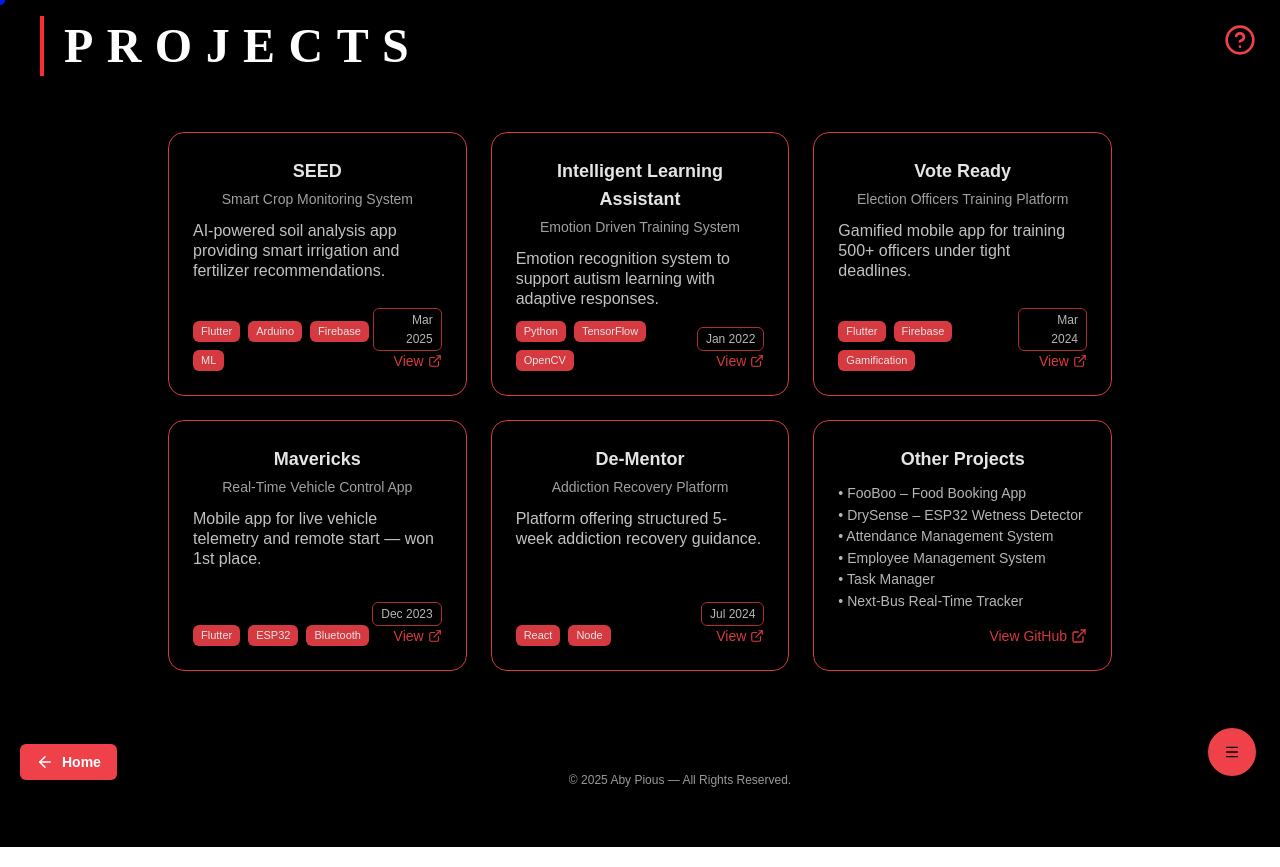
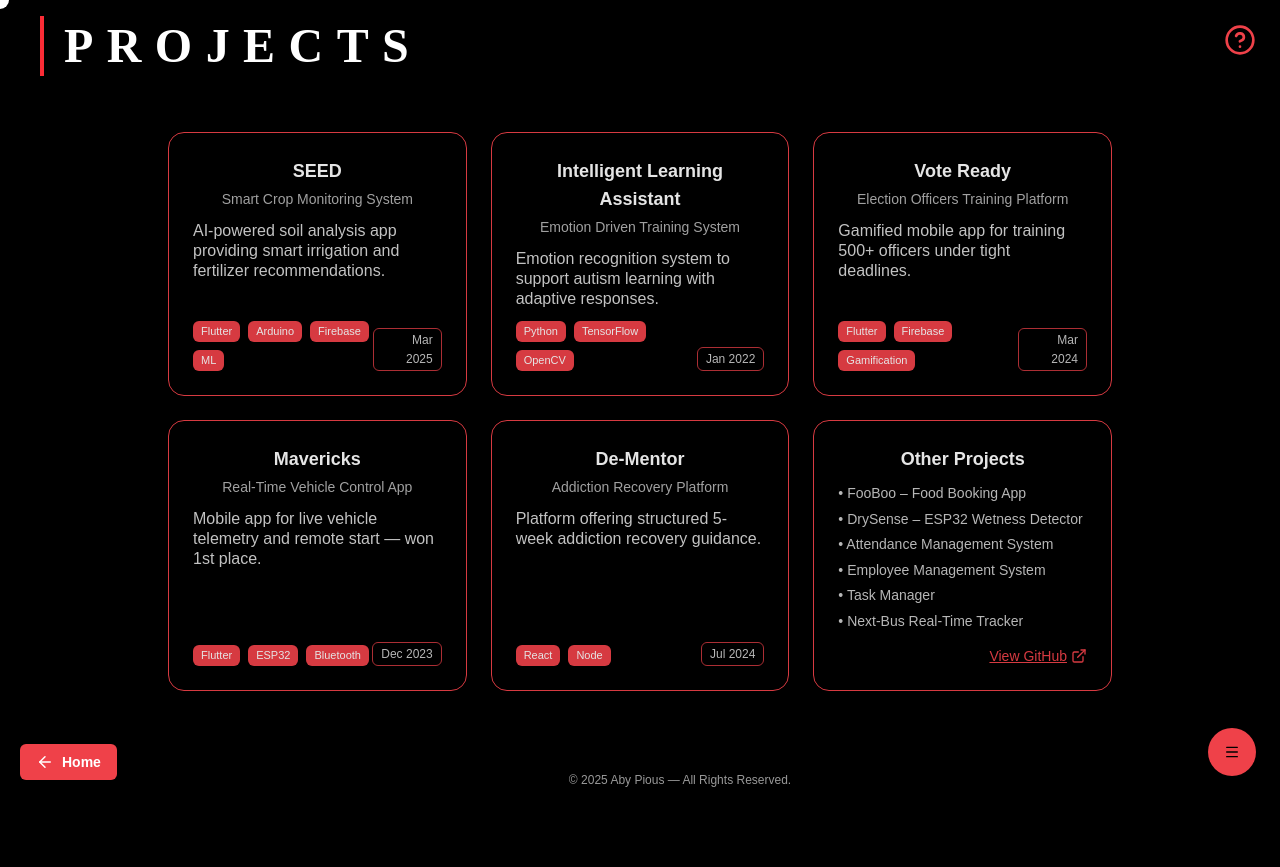
Before and after one commit to abypious/abypious-portfolio, a Next.js app: page /projects in a window 1280 px wide. Built offline with nearby package versions, Linux system fonts and the light colour scheme.

Commit message:
made some ui improvements and link updates

```diff
--- a/app/about/AboutCard.jsx
+++ b/app/about/AboutCard.jsx
@@ -74,14 +74,14 @@ export default function AboutCard() {
           whileHover={!open ? imageHover : expandedHover}
           className="
             flex flex-col items-center lg:items-start
-            gap-3 sm:gap-4
+            gap-1 sm:gap-4
             flex-shrink-0
           "
         >
           <motion.img
             src="/Profile.jpg"
             width={open ? 160 : 360}
-            height={open ? 160 : 260}
+            height={open ? 160 : 360}
             alt="Profile"
             className="rounded-full border border-[#ef41494f] object-cover"
             layout="position"
@@ -248,7 +248,7 @@ export default function AboutCard() {
               variants={fadeItem}
               className="
                 md:col-span-3
-                flex flex-col sm:flex-row gap-3 sm:gap-4 mt-3
+                flex flex-col sm:flex-row gap-3 sm:gap-4 mt-3 min-h-[90px]
               "
             >
               <button
--- a/app/globals.css
+++ b/app/globals.css
@@ -1,15 +1,9 @@
 @import "tailwindcss";
 
+/* Theme Vars */
 :root {
   --background: #ffffff;
   --foreground: #171717;
-}
-
-@theme inline {
-  --color-background: var(--background);
-  --color-foreground: var(--foreground);
-  --font-sans: var(--font-geist-sans);
-  --font-mono: var(--font-geist-mono);
 }
 
 @media (prefers-color-scheme: dark) {
@@ -25,37 +19,44 @@ body {
   font-family: Arial, Helvetica, sans-serif;
 }
 
-/* Hide default cursor */
+/* Cursor behavior */
 * {
   cursor: none;
+}
+
+input, textarea, select {
+  cursor: text !important;
 }
 
 /* Base cursor */
 .custom-cursor {
   position: fixed;
-  width: 10px;
-  height: 10px;
-  background: #001aff;
+  width: 18px;
+  height: 18px;
+  background: #fff;
   border-radius: 50%;
   pointer-events: none;
   transform: translate(-50%, -50%);
-  transition: width 0.15s ease, height 0.15s ease, background 0.15s ease;
-  z-index: 999999;
+  transition: width 0.18s cubic-bezier(.17,.67,.83,.67),
+              height 0.18s cubic-bezier(.17,.67,.83,.67),
+              background 0.18s ease,
+              border 0.18s ease;
+  z-index: 9999;
 }
 
-/* Cursor grows when hovering links/buttons */
 .cursor-hover {
-  width: 28px !important;
-  height: 28px !important;
-  background: rgb(0, 0, 0) !important;
+  width: 24px !important;
+  height: 24px !important;
+  background: black !important;
   backdrop-filter: blur(3px);
-  border: 2px solid #001aff;
+  border: 2px solid #726f6f;
 }
 
 .custom-cursor.clicked {
   animation: clickPulse 0.3s forwards;
 }
 
+/* Animations */
 @keyframes clickPulse {
   0% { transform: translate(-50%, -50%) scale(1); }
   50% { transform: translate(-50%, -50%) scale(2.5); opacity: 0.5; }
@@ -71,7 +72,7 @@ body {
   animation: fadeIn 0.6s ease forwards;
 }
 
-
+/* Disable cursor on touch screens */
 @media (pointer: coarse) {
   .custom-cursor {
     display: none !important;
--- a/app/layout.js
+++ b/app/layout.js
@@ -3,6 +3,10 @@ import CustomCursor from "../components/CustomCursor.jsx";
 
 export const metadata = {
   title: "Aby Pious | Portfolio",
+  icons: {
+    icon: "/favicon.png",
+    apple: "/favicon.png",
+  },
 };
 
 export default function RootLayout({ children }) {
--- a/app/projects/page.jsx
+++ b/app/projects/page.jsx
@@ -11,7 +11,7 @@ const majorProjects = [
     date: "Mar 2025",
     stack: ["Flutter", "Arduino", "Firebase", "ML"],
     desc: "AI-powered soil analysis app providing smart irrigation and fertilizer recommendations.",
-    link: "#"
+    link: "https://github.com/abypious/Seed.git"
   },
   {
     name: "Intelligent Learning Assistant",
@@ -19,7 +19,7 @@ const majorProjects = [
     date: "Jan 2022",
     stack: ["Python", "TensorFlow", "OpenCV"],
     desc: "Emotion recognition system to support autism learning with adaptive responses.",
-    link: "#"
+    link: "https://github.com/abypious/Intelligent-learning-assistant.git"
   },
   {
     name: "Vote Ready",
@@ -27,7 +27,7 @@ const majorProjects = [
     date: "Mar 2024",
     stack: ["Flutter", "Firebase", "Gamification"],
     desc: "Gamified mobile app for training 500+ officers under tight deadlines.",
-    link: "#"
+    link: "https://github.com/abypious/vote-ready.git"
   },
   {
     name: "Mavericks",
@@ -35,7 +35,7 @@ const majorProjects = [
     date: "Dec 2023",
     stack: ["Flutter", "ESP32", "Bluetooth"],
     desc: "Mobile app for live vehicle telemetry and remote start — won 1st place.",
-    link: "#"
+    link: "https://github.com/abypious/maverics.git"
   },
   {
     name: "De-Mentor",
@@ -43,22 +43,23 @@ const majorProjects = [
     date: "Jul 2024",
     stack: ["React", "Node"],
     desc: "Platform offering structured 5-week addiction recovery guidance.",
-    link: "#"
+    link: "https://github.com/abypious/De-Mentor.git"
   },
 ];
 
 const otherProjects = [
-  "FooBoo – Food Booking App",
-  "DrySense – ESP32 Wetness Detector",
-  "Attendance Management System",
-  "Employee Management System",
-  "Task Manager",
-  "Next-Bus Real-Time Tracker",
+  { name: "FooBoo – Food Booking App", link: "https://github.com/abypious/FoodBoo.git" },
+  { name: "DrySense – ESP32 Wetness Detector", link: "https://github.com/abypious/Dry-Sense.git" },
+  { name: "Attendance Management System", link: "https://github.com/abypious/attendance-management.git" },
+  { name: "Employee Management System", link: "https://github.com/abypious/Employee-Management.git" },
+  { name: "Task Manager", link: "https://github.com/abypious/Simple-Task-Manager.git" },
+  { name: "Next-Bus Real-Time Tracker", link: "https://github.com/abypious/Next-Bus.git" },
 ];
+
 
 export default function ProjectPage() {
   return (
-    <PageTemplate title="Projects" helpText="Major projects + highlights.">
+    <PageTemplate title="Projects" helpText="Tap a card or item to open its repository.">
 
       {/* Responsive Grid */}
       <motion.div
@@ -79,16 +80,17 @@ export default function ProjectPage() {
         animate={{ opacity: 1 }}
       >
         {majorProjects.map((item, i) => (
-          <motion.div
+          <motion.a
             key={i}
+            href={item.link}
+            target="_blank"
             whileHover={{ scale: 1.03, boxShadow: "0 0 20px rgba(239,65,73,0.35)" }}
             transition={{ duration: 0.22 }}
             className="
               bg-black/50 border border-[#ef4149] rounded-2xl
-              p-5 sm:p-6
-              backdrop-blur-md
+              p-5 sm:p-6 backdrop-blur-md
               flex flex-col justify-between
-              min-h-[220px]
+              min-h-[220px] cursor-pointer
             "
           >
             {/* Header */}
@@ -116,42 +118,38 @@ export default function ProjectPage() {
                 <span className="text-[10px] sm:text-[12px] px-2 py-[2px] border border-[#ef4149] rounded-md opacity-80">
                   {item.date}
                 </span>
-
-                <a
-                  href={item.link}
-                  className="text-[#ef4149] text-xs sm:text-sm flex gap-1 items-center hover:underline"
-                >
-                  View <ExternalLink size={14}/>
-                </a>
               </div>
             </div>
-          </motion.div>
+          </motion.a>
         ))}
 
         {/* Other Projects card */}
-        <motion.div
+        <motion.a
           whileHover={{ scale: 1.03, boxShadow: "0 0 20px rgba(239,65,73,0.35)" }}
+          href="https://github.com/abypious"
+          target="_blank"
           className="
             bg-black/50 border border-[#ef4149] rounded-2xl
             p-5 sm:p-6 backdrop-blur-md
-            min-h-[220px] flex flex-col justify-between
+            min-h-[220px] flex flex-col justify-between cursor-pointer
           "
         >
           <h3 className="font-bold text-lg mb-3">Other Projects</h3>
 
-          <ul className="text-xs sm:text-sm opacity-80 leading-tight space-y-1 text-left">
-            {otherProjects.map((p, i) => (
-              <li key={i}>• {p}</li>
+          <ul className="text-xs sm:text-sm leading-tight space-y-2 text-left">
+            {otherProjects.map((proj, i) => (
+              <li key={i}>
+                <span className="opacity-80 hover:opacity-100 hover:text-[#ef4149] transition-all duration-200 flex items-center gap-1">
+                  • {proj.name}
+                </span>
+              </li>
             ))}
           </ul>
 
-          <a
-            href="https://github.com/abypious"
-            className="text-[#ef4149] text-sm mt-4 hover:underline self-end flex items-center gap-1"
-          >
+          <span className="text-[#ef4149] text-sm mt-4 underline self-end flex items-center gap-1">
             View GitHub <ExternalLink size={16}/>
-          </a>
-        </motion.div>
+          </span>
+        </motion.a>
       </motion.div>
     </PageTemplate>
   );
```
Also changed, not shown: public/apple-touch-icon.png (added), public/favicon.png (added).
